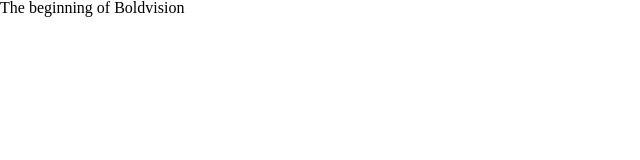
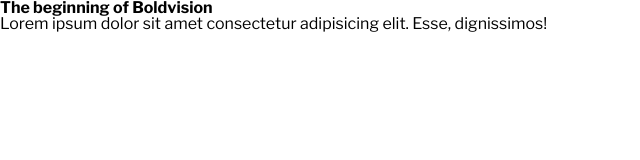
Before and after one commit to boldvision-ou/boldvision-ou.github.io, a plain HTML site: page index.html in a window 1280 px wide. Shown: the whole page, without its empty margins (0-640 px from the left). Drawn offline with nearby package versions, Linux system fonts and the light colour scheme.

Commit message:
Added google fonts setup

```diff
--- a/index.html
+++ b/index.html
@@ -9,5 +9,6 @@
 </head>
 <body>
     <h1>The beginning of Boldvision</h1>
+    <p>Lorem ipsum dolor sit amet consectetur adipisicing elit. Esse, dignissimos!</p>
 </body>
 </html>
--- a/main.css
+++ b/main.css
@@ -2,6 +2,8 @@
    v2.0 | 20110126
    License: none (public domain)
 */
+
+@import url('https://fonts.googleapis.com/css2?family=Libre+Franklin:wght@400;700&display=swap');
 
 html, body, div, span, applet, object, iframe,
 h1, h2, h3, h4, h5, h6, p, blockquote, pre,
@@ -30,6 +32,7 @@ footer, header, hgroup, menu, nav, section {
 }
 body {
 	line-height: 1;
+	font-family: 'Libre Franklin', sans-serif;
 }
 ol, ul {
 	list-style: none;
@@ -46,3 +49,7 @@ table {
 	border-collapse: collapse;
 	border-spacing: 0;
 }
+
+h1 {
+	font-weight: 700;
+}
```
